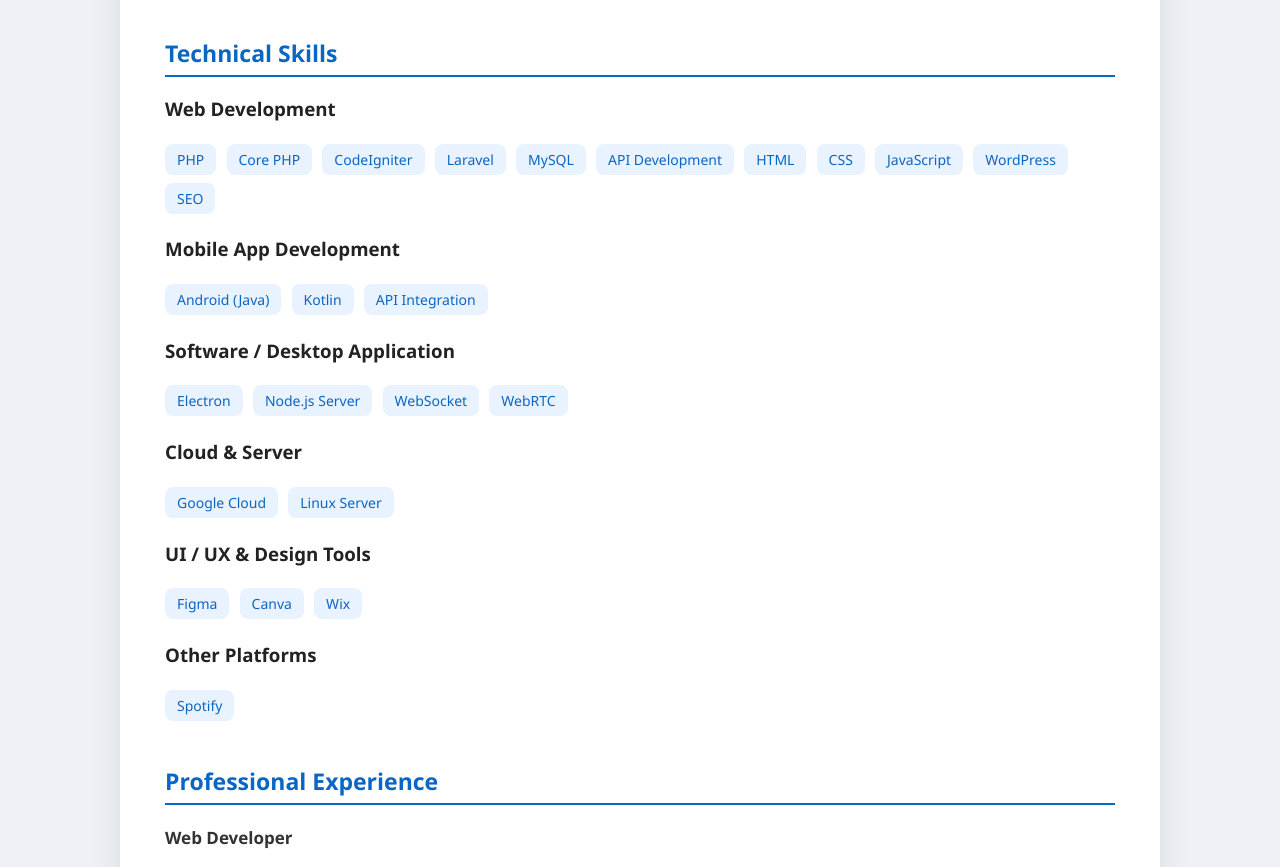
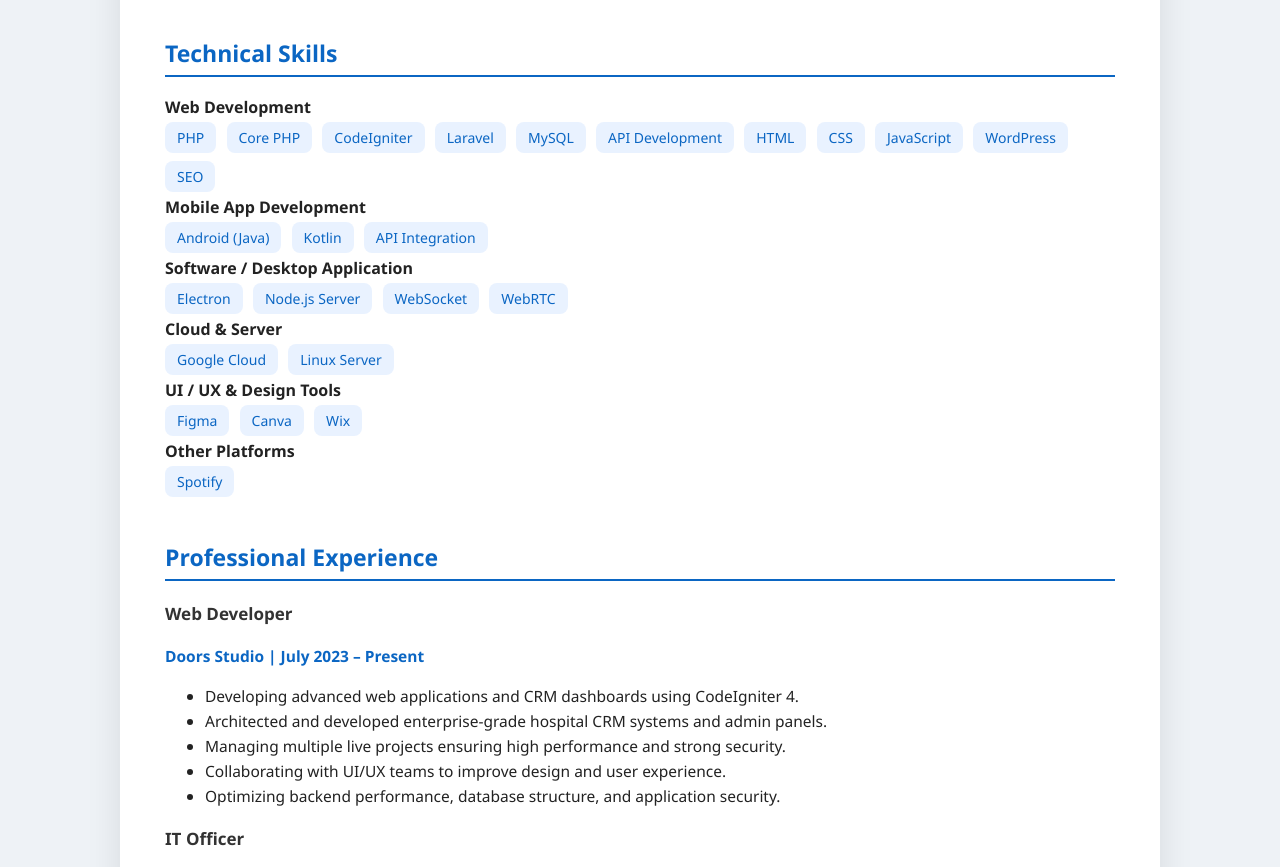
Before and after one commit to akshay-tamrakar-5/portfolio, a plain HTML site: page index.html in a window 1280 px wide. Shown: the part 492-1359 px from the top of the page. Drawn offline with Linux system fonts and the light colour scheme.

Commit message:
Update index.html
Skill Updated

```diff
--- a/index.html
+++ b/index.html
@@ -310,7 +310,7 @@
       <!-- SKILLS -->
       <h2>Technical Skills</h2>
 
-      <h3>Web Development</h3>
+      <b>Web Development</b>
       <div class="tags">
         <span>PHP</span>
         <span>Core PHP</span>
@@ -325,14 +325,14 @@
         <span>SEO</span>
       </div>
 
-      <h3>Mobile App Development</h3>
+      <b>Mobile App Development</b>
       <div class="tags">
         <span>Android (Java)</span>
         <span>Kotlin</span>
         <span>API Integration</span>
       </div>
 
-      <h3>Software / Desktop Application</h3>
+      <b>Software / Desktop Application</b>
       <div class="tags">
         <span>Electron</span>
         <span>Node.js Server</span>
@@ -340,20 +340,20 @@
         <span>WebRTC</span>
       </div>
 
-      <h3>Cloud & Server</h3>
+      <b>Cloud & Server</b>
       <div class="tags">
         <span>Google Cloud</span>
         <span>Linux Server</span>
       </div>
 
-      <h3>UI / UX & Design Tools</h3>
+      <b>UI / UX & Design Tools</b>
       <div class="tags">
         <span>Figma</span>
         <span>Canva</span>
         <span>Wix</span>
       </div>
 
-      <h3>Other Platforms</h3>
+      <b>Other Platforms</b>
       <div class="tags">
         <span>Spotify</span>
       </div>
```
